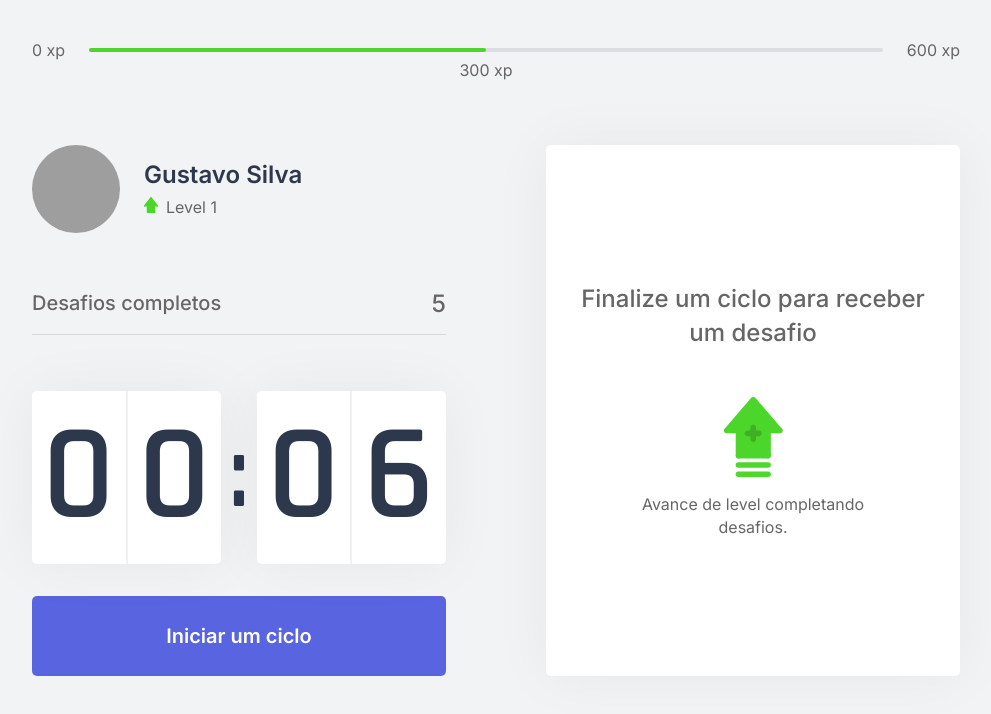
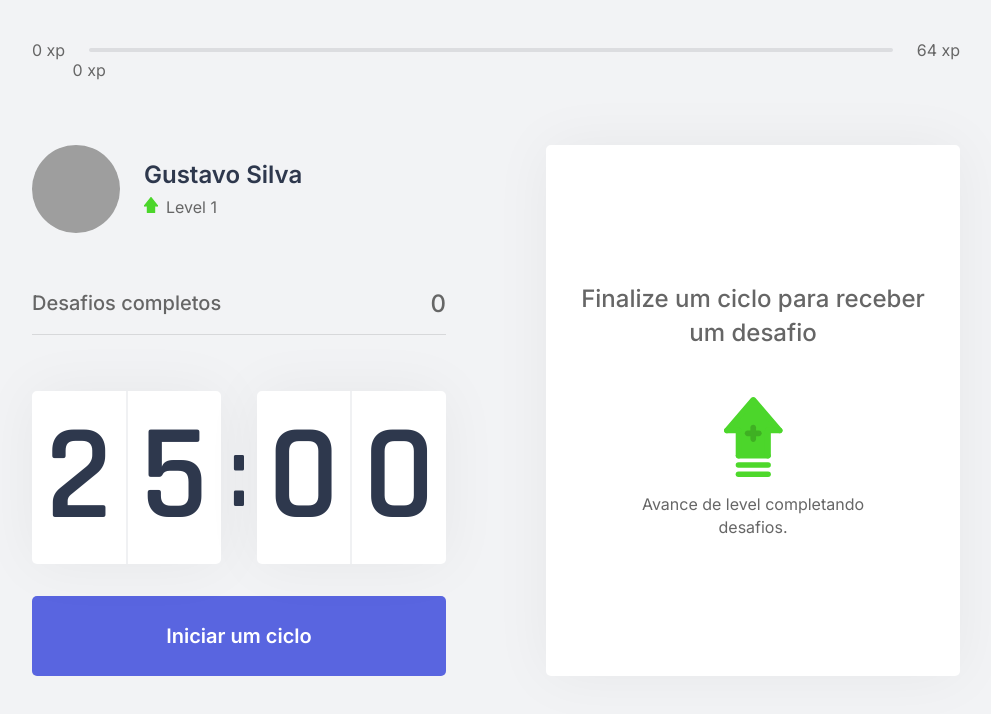
Before and after one commit to gstvds/moveit, a Next.js app: page / in a window 1280 px wide. Shown: the top 714 px of the page, without its empty margins (144-1135 px from the left). Built offline with nearby package versions, Linux system fonts and the light colour scheme; grey boxes are pictures that could not be loaded.

Commit message:
feat: Adds context to Countdown, ChallengeBox, ExperienceBar and CompletedChallenges

```diff
--- a/src/components/ChallengeBox.tsx
+++ b/src/components/ChallengeBox.tsx
@@ -5,7 +5,7 @@ import { ChallengesContext } from '../contexts/ChallengesContext';
 import styles from '../styles/components/ChallengeBox.module.css';
 
 export function ChallengeBox() {
-  const { activeChallenge } = useContext(ChallengesContext);
+  const { activeChallenge, resetChallenge } = useContext(ChallengesContext);
 
   return (
     <div className={styles.challengeBoxContainer}>
@@ -20,7 +20,7 @@ export function ChallengeBox() {
           </main>
 
           <footer>
-            <button type="button" className={styles.challengeFailedButton}>Falhei</button>
+            <button type="button" className={styles.challengeFailedButton} onClick={resetChallenge}>Falhei</button>
             <button type="button" className={styles.challengeSucceededButton}>Completei</button>
           </footer>
         </div>
--- a/src/components/CompletedChallenges.tsx
+++ b/src/components/CompletedChallenges.tsx
@@ -1,10 +1,16 @@
+import { useContext } from 'react';
+
+import { ChallengesContext } from '../contexts/ChallengesContext';
+
 import styles from '../styles/components/CompletedChallenges.module.css';
 
 export function CompletedChallenges() {
+  const { challengesCompleted } = useContext(ChallengesContext);
+
   return (
     <div className={styles.completedChallengesContainer}>
       <span>Desafios completos</span>
-      <span>5</span>
+      <span>{challengesCompleted}</span>
     </div>
   );
 }
--- a/src/components/Countdown.tsx
+++ b/src/components/Countdown.tsx
@@ -9,7 +9,7 @@ let countdownTimeout: NodeJS.Timeout;
 export function Countdown() {
   const { startNewChallenge } = useContext(ChallengesContext);
 
-  const [time, setTime] = useState(0.1 * 60);
+  const [time, setTime] = useState(25 * 60);
   const [isActive, setIsActive] = useState(false);
   const [hasFinished, setHasFinished] = useState(false);
 
--- a/src/components/ExperienceBar.tsx
+++ b/src/components/ExperienceBar.tsx
@@ -1,17 +1,25 @@
+import { useContext } from 'react';
+
+import { ChallengesContext } from '../contexts/ChallengesContext';
+
 import styles from '../styles/components/ExperienceBar.module.css';
 
 export function ExperienceBar() {
+  const { currentExperience, experienceToNextLevel } = useContext(ChallengesContext);
+
+  const percentToNextLevel = Math.round((currentExperience * 100) / experienceToNextLevel)
+
   return (
     <header className={styles.experienceBar}>
       <span>0 xp</span>
         <div>
-          <div style={{ width: '50%' }} />
+          <div style={{ width: `${percentToNextLevel}%` }} />
 
-          <span className={styles.currentExperience} style={{ left: '50%' }}>
-            300 xp
+          <span className={styles.currentExperience} style={{ left: `${percentToNextLevel}%` }}>
+            {currentExperience} xp
           </span>
         </div>
-      <span>600 xp</span>
+      <span>{experienceToNextLevel} xp</span>
     </header>
   );
 }
--- a/src/contexts/ChallengesContext.tsx
+++ b/src/contexts/ChallengesContext.tsx
@@ -14,6 +14,8 @@ interface ChallengesContextData {
   levelUp(): void;
   startNewChallenge(): void;
   activeChallenge: Challenge;
+  resetChallenge(): void;
+  experienceToNextLevel: number;
 }
 
 export const ChallengesContext = createContext({} as ChallengesContextData);
@@ -29,6 +31,8 @@ export function ChallengesProvider({ children }: ChallengesProviderProps) {
 
   const [activeChallenge, setActiveChallenge] = useState(null);
 
+  const experienceToNextLevel = Math.pow((level + 1) * 4, 2);
+
   function levelUp() {
     setLevel(level + 1);
   }
@@ -40,6 +44,10 @@ export function ChallengesProvider({ children }: ChallengesProviderProps) {
     setActiveChallenge(challenge);
   }
 
+  function resetChallenge() {
+    setActiveChallenge(null);
+  }
+
   return (
     <ChallengesContext.Provider
       value={{
@@ -49,6 +57,8 @@ export function ChallengesProvider({ children }: ChallengesProviderProps) {
         challengesCompleted,
         startNewChallenge,
         activeChallenge,
+        resetChallenge,
+        experienceToNextLevel
       }}
     >
       {children}
```
